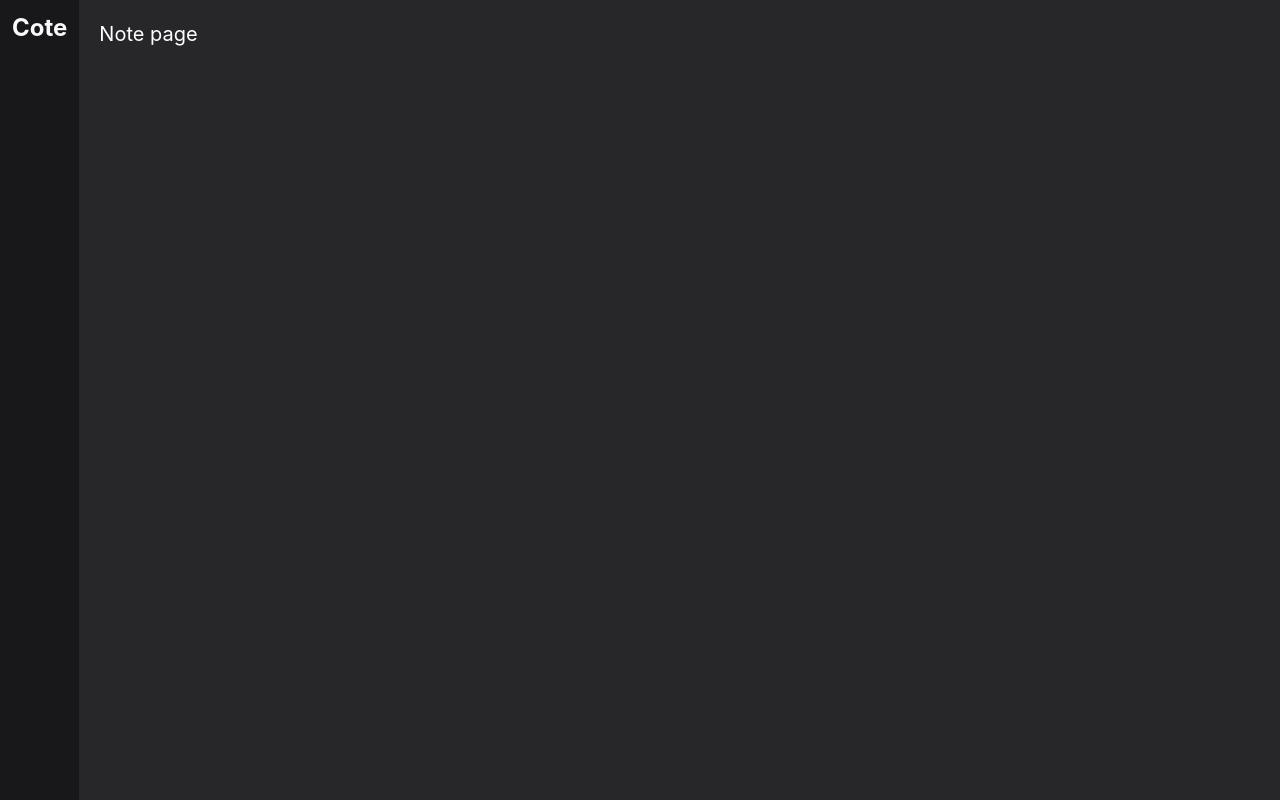
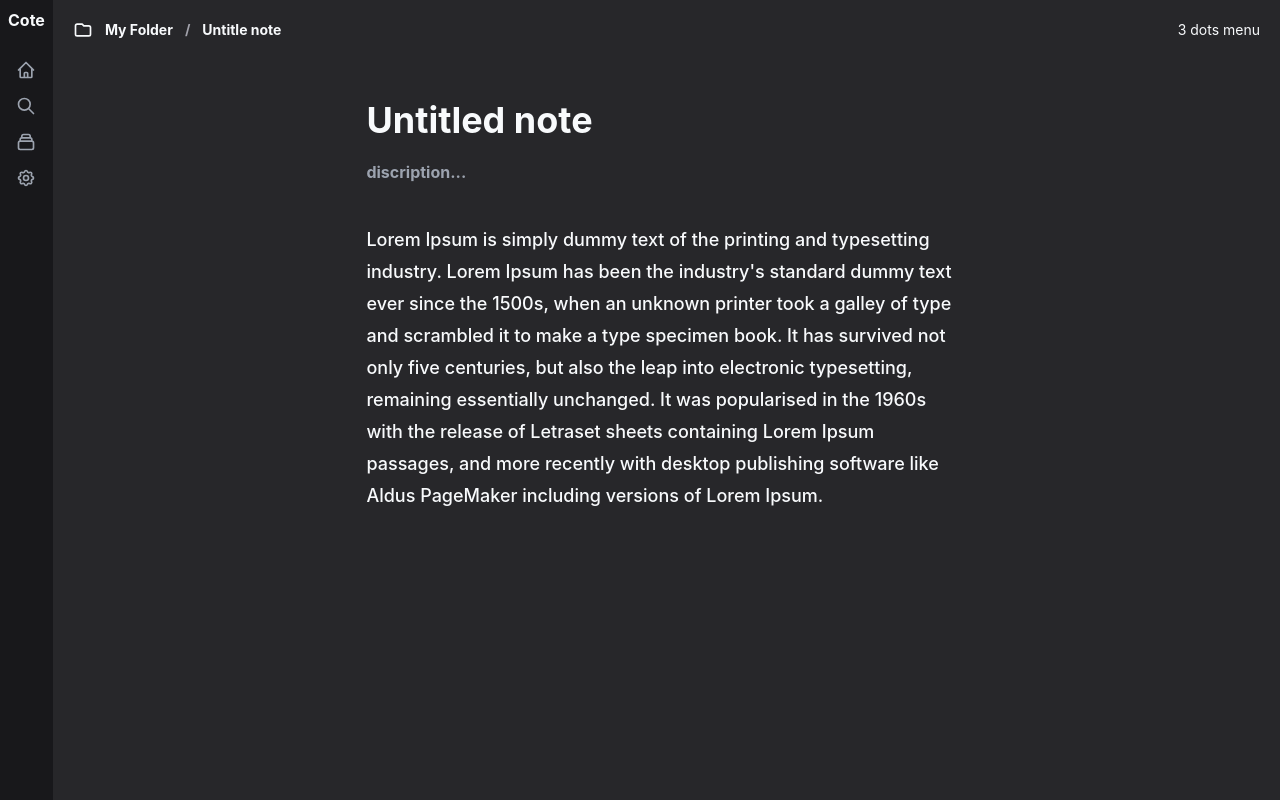
Before and after one commit to 61130061/cote-app, a React (Vite) app: page /note in a window 1280 px wide. Built offline with nearby package versions, Linux system fonts and the light colour scheme.

Commit message:
add sidebar icon & note exmaple page

```diff
--- a/src/components/QuickMenu.jsx
+++ b/src/components/QuickMenu.jsx
@@ -4,15 +4,15 @@ export default function HomeQuick () {
    const navigate = useNavigate();
 
    return (
-      <div className="flex flex-col gap-5 bg-zinc-700 rounded-md p-10">
-         <div className="font-bold">Quick Menu</div>
+      <div className="flex flex-col gap-5 bg-zinc-700 rounded-md p-10 text-sm">
+         <div className="text-md font-bold">Quick Menu</div>
 
          <div onClick={() => navigate('/note')} className="flex gap-3 items-center hover:cursor-pointer">
             <svg xmlns="http://www.w3.org/2000/svg" className="h-8 w-8" fill="none" viewBox="0 0 24 24" stroke="currentColor" strokeWidth={1.5} color="#9ca3af">
                <path strokeLinecap="round" strokeLinejoin="round" d="M9 13h6m-3-3v6m5 5H7a2 2 0 01-2-2V5a2 2 0 012-2h5.586a1 1 0 01.707.293l5.414 5.414a1 1 0 01.293.707V19a2 2 0 01-2 2z" />
             </svg>
             <div>
-               <div className="text-blue-400">New Note</div>
+               <div className="text-blue-400 hover:text-blue-500">New Note</div>
                <div className="text-sm text-gray-400">descripttion for this menu</div>
             </div>
          </div>
@@ -22,7 +22,7 @@ export default function HomeQuick () {
                <path strokeLinecap="round" strokeLinejoin="round" d="M9 13h6m-3-3v6m-9 1V7a2 2 0 012-2h6l2 2h6a2 2 0 012 2v8a2 2 0 01-2 2H5a2 2 0 01-2-2z" />
             </svg>
             <div>
-               <div className="text-blue-400">New Collection</div>
+               <div className="text-blue-400 hover:text-blue-500">New Collection</div>
                <div className="text-sm text-gray-400">descripttion for this menu</div>
             </div>
          </div>
@@ -32,7 +32,7 @@ export default function HomeQuick () {
                <path strokeLinecap="round" strokeLinejoin="round" d="M12 10v6m0 0l-3-3m3 3l3-3m2 8H7a2 2 0 01-2-2V5a2 2 0 012-2h5.586a1 1 0 01.707.293l5.414 5.414a1 1 0 01.293.707V19a2 2 0 01-2 2z" />
             </svg>
             <div>
-               <div className="text-blue-400">Import</div>
+               <div className="text-blue-400 hover:text-blue-500">Import</div>
                <div className="text-sm text-gray-400">descripttion for this menu</div>
             </div>
          </div>
--- a/src/components/Sidebar.jsx
+++ b/src/components/Sidebar.jsx
@@ -1,7 +1,35 @@
+import { useNavigate } from 'react-router-dom';
+
 export default function Sidebar () {
+   const navigate = useNavigate();
+
    return (
-      <div className="bg-zinc-900 p-3">
-         <div className="text-2xl font-bold">Cote</div>
+      <div className="bg-zinc-900 p-2">
+         <div className="font-bold">Cote</div>
+
+         <ul className="my-5">
+            <li onClick={() => navigate('/')} className="p-2 rounded-lg hover:bg-pink-300 hover:cursor-pointer">
+               <svg xmlns="http://www.w3.org/2000/svg" className="h-5 w-5" fill="none" viewBox="0 0 24 24" stroke="currentColor" strokeWidth={2} color="#9ca3af">
+                  <path strokeLinecap="round" strokeLinejoin="round" d="M3 12l2-2m0 0l7-7 7 7M5 10v10a1 1 0 001 1h3m10-11l2 2m-2-2v10a1 1 0 01-1 1h-3m-6 0a1 1 0 001-1v-4a1 1 0 011-1h2a1 1 0 011 1v4a1 1 0 001 1m-6 0h6" />
+               </svg>
+            </li>
+            <li onClick={() => navigate('/')} className="p-2 rounded-lg hover:bg-pink-300 hover:cursor-pointer">
+               <svg xmlns="http://www.w3.org/2000/svg" className="h-5 w-5" fill="none" viewBox="0 0 24 24" stroke="currentColor" strokeWidth={2} color="#9ca3af">
+                  <path strokeLinecap="round" strokeLinejoin="round" d="M21 21l-6-6m2-5a7 7 0 11-14 0 7 7 0 0114 0z" />
+               </svg>
+            </li>
+            <li onClick={() => navigate('/')} className="p-2 rounded-lg hover:bg-pink-300 hover:cursor-pointer">
+               <svg xmlns="http://www.w3.org/2000/svg" className="h-5 w-5" fill="none" viewBox="0 0 24 24" stroke="currentColor" strokeWidth={2} color="#9ca3af">
+                  <path strokeLinecap="round" strokeLinejoin="round" d="M19 11H5m14 0a2 2 0 012 2v6a2 2 0 01-2 2H5a2 2 0 01-2-2v-6a2 2 0 012-2m14 0V9a2 2 0 00-2-2M5 11V9a2 2 0 012-2m0 0V5a2 2 0 012-2h6a2 2 0 012 2v2M7 7h10" />
+               </svg>
+            </li>
+            <li onClick={() => navigate('/')} className="p-2 rounded-lg hover:bg-pink-300 hover:cursor-pointer">
+               <svg xmlns="http://www.w3.org/2000/svg" className="h-5 w-5" fill="none" viewBox="0 0 24 24" stroke="currentColor" strokeWidth={2} color="#9ca3af">
+                  <path strokeLinecap="round" strokeLinejoin="round" d="M10.325 4.317c.426-1.756 2.924-1.756 3.35 0a1.724 1.724 0 002.573 1.066c1.543-.94 3.31.826 2.37 2.37a1.724 1.724 0 001.065 2.572c1.756.426 1.756 2.924 0 3.35a1.724 1.724 0 00-1.066 2.573c.94 1.543-.826 3.31-2.37 2.37a1.724 1.724 0 00-2.572 1.065c-.426 1.756-2.924 1.756-3.35 0a1.724 1.724 0 00-2.573-1.066c-1.543.94-3.31-.826-2.37-2.37a1.724 1.724 0 00-1.065-2.572c-1.756-.426-1.756-2.924 0-3.35a1.724 1.724 0 001.066-2.573c-.94-1.543.826-3.31 2.37-2.37.996.608 2.296.07 2.572-1.065z" />
+                  <path strokeLinecap="round" strokeLinejoin="round" d="M15 12a3 3 0 11-6 0 3 3 0 016 0z" />
+               </svg>
+            </li>
+         </ul>
       </div>
    )
 }
--- a/src/pages/Note.jsx
+++ b/src/pages/Note.jsx
@@ -1,7 +1,36 @@
 export default function Note () {
    return (
-      <div className="flex flex-1 p-5 text-xl text-white">
-         Note page
+      <div className="flex flex-col flex-1 p-5">
+         {/* Navigation bar */}
+         <div className="flex justify-between text-sm mb-10">
+            <div className="flex gap-3 items-center font-bold">
+               <div className="flex gap-3 items-center">
+                  <svg xmlns="http://www.w3.org/2000/svg" className="h-5 w-5" fill="none" viewBox="0 0 24 24" stroke="currentColor" strokeWidth={2}>
+                     <path strokeLinecap="round" strokeLinejoin="round" d="M3 7v10a2 2 0 002 2h14a2 2 0 002-2V9a2 2 0 00-2-2h-6l-2-2H5a2 2 0 00-2 2z" />
+                  </svg>
+                  <div className="hover:underline hover:cursor-pointer underline-offset-4">My Folder</div>
+               </div>
+               <div className="text-zinc-400">/</div>
+               <div>Untitle note</div>
+            </div>
+
+            <div>
+               <div>3 dots menu</div>
+            </div>
+         </div>
+
+         <div className="self-center md:w-[600px]">
+            <div>
+               <div className="text-4xl font-bold my-5">Untitled note</div>
+               <div className="text-gray-400 font-bold">discription...</div>
+            </div>
+
+            <div className="my-10 text-lg font-medium leading-8">
+               Lorem Ipsum is simply dummy text of the printing and typesetting industry. Lorem Ipsum has been the industry's standard dummy text ever since the 1500s, when an unknown printer took a galley of type and scrambled it to make a type specimen book. It has survived not only five centuries, but also the leap into electronic typesetting, remaining essentially unchanged. It was popularised in the 1960s with the release of Letraset sheets containing Lorem Ipsum passages, and more recently with desktop publishing software like Aldus PageMaker including versions of Lorem Ipsum.
+            </div>
+
+         </div>
+
       </div>
    )
 }
```
